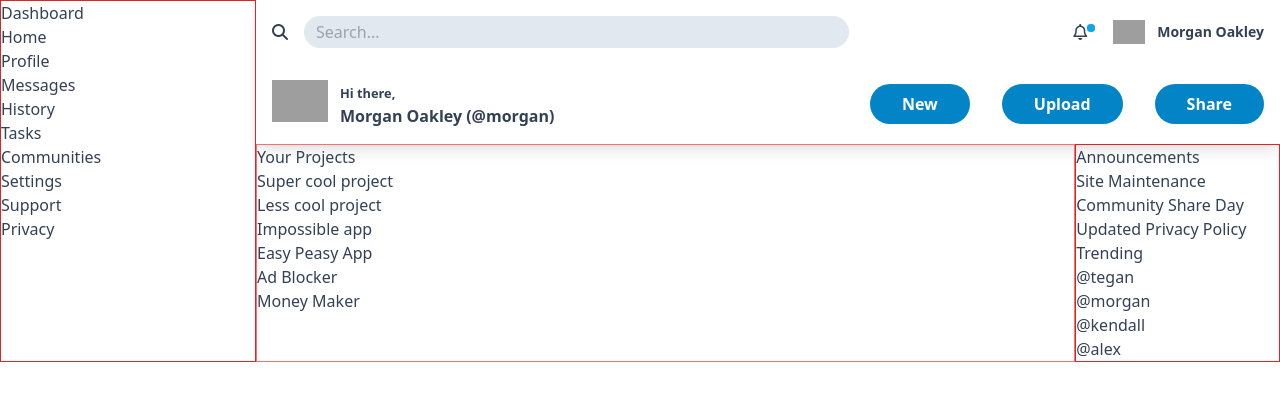
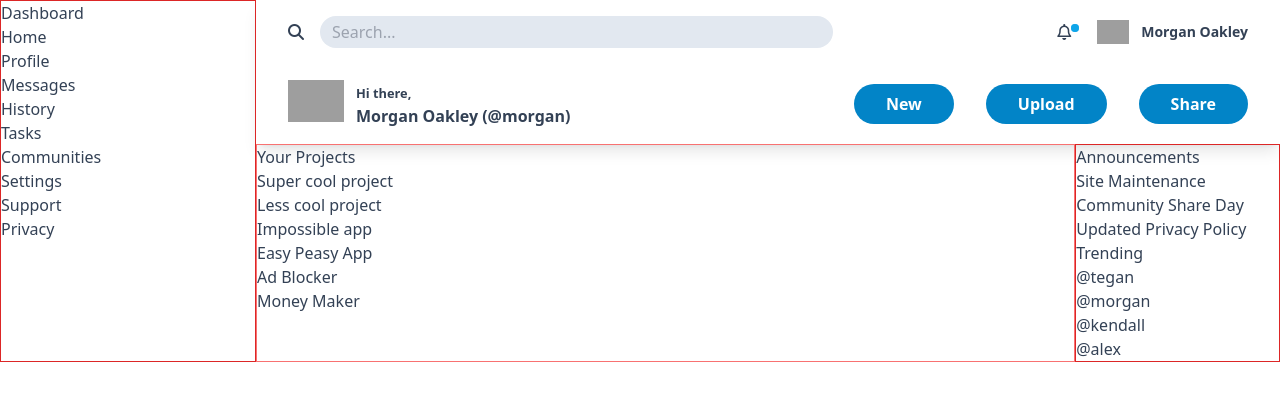
Before and after one commit to Torelli/grid-dashboard, a website: page index.html in a window 1280 px wide. Drawn offline with Linux system fonts and the light colour scheme; grey boxes are pictures that could not be loaded.

Commit message:
Adjusted padding

```diff
--- a/index.html
+++ b/index.html
@@ -8,7 +8,7 @@
     <link rel="stylesheet" href="./output.css">
 </head>
 <body class="grid grid-cols-[minmax(0,_1fr)_minmax(0,_4fr)] text-slate-700">
-    <header class="shadow-lg col-start-2 p-4">
+    <header class="shadow-lg col-start-2 px-8 py-4">
         <div class="flex gap-56">
             <div class="flex gap-4 items-center flex-1">
                 <i class="fa-solid fa-magnifying-glass"></i>
```
